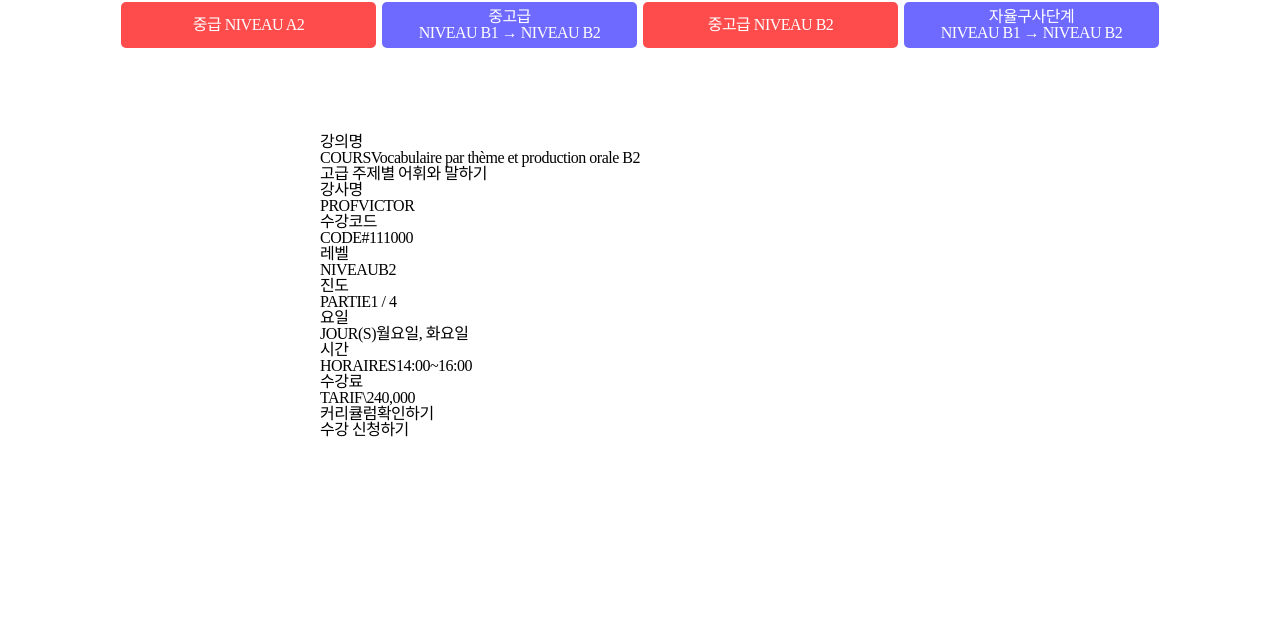
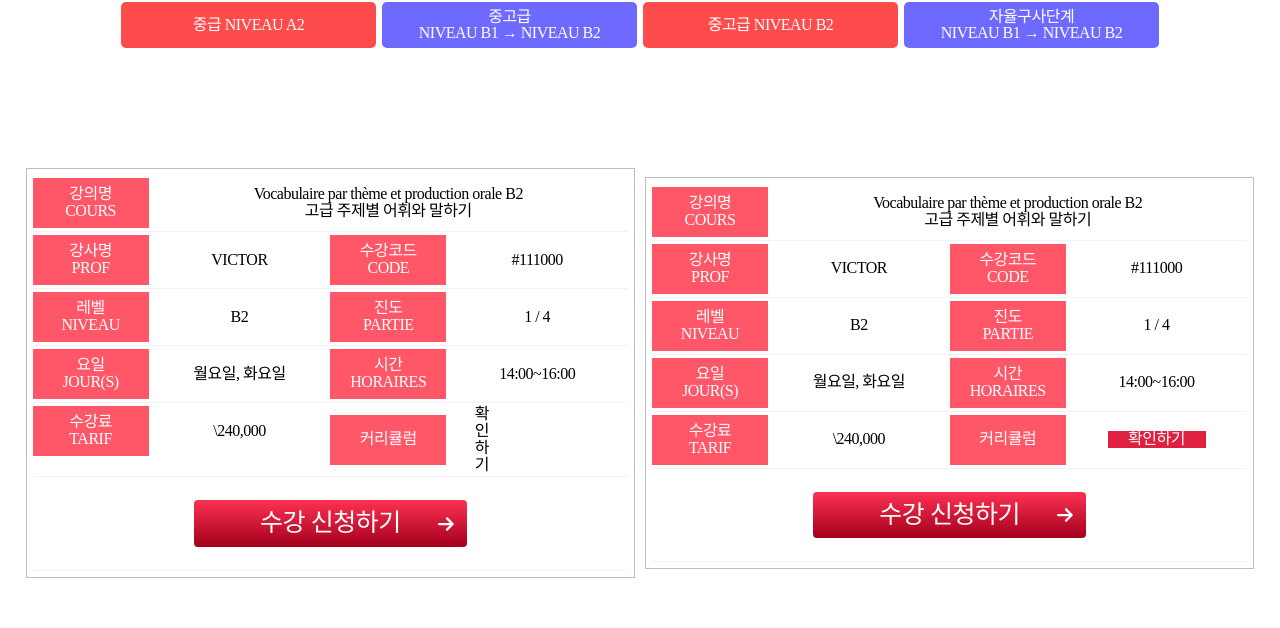
Before and after one commit to hongduck710/alliance, a React (Vite) app: page /center-class in a window 1280 px wide. Shown: the part 1856-2484 px from the top of the page. Built offline with nearby package versions, Linux system fonts and the light colour scheme; a web font is replaced by a local one.

Commit message:
수업리스트 마무리

```diff
--- a/src/App.jsx
+++ b/src/App.jsx
@@ -306,7 +306,35 @@ text-align:center; border-radius:50%;
   .center-classes .class-tab:first-child label:nth-child(even){background-color:#FE4C4C;}
   .center-classes .class-tab:nth-child(2) label:nth-child(odd){background-color:#FE4C4C;}
 
+.currculums{display:flex;gap:55px 30px; margin-top:120px;}
+.currculums ul.curriculum{width:50%; margin:auto;border:1px solid #BCBCBC;
+  display: flex; flex-wrap: wrap;  padding:6px;}
+.currculums ul.curriculum li span{background-color:#FF5768;
+color:#fff; padding:5px 0; text-align:center; max-width:116px; width:100%;
+min-height:50px; align-content:center;}
 
+.currculums ul.curriculum li span,
+.currculums ul.curriculum li strong,
+.currculums ul.curriculum li a{display:inline-block; vertical-align:middle; text-align:center; font-size:19px;line-height: 1.05;}
+.currculums ul.curriculum li.register-class a{width:100%;}
+
+.currculums ul.curriculum li strong,
+.currculums ul.curriculum li a,
+.currculums ul.curriculum li.curriculum-detail button{width:calc(100% - 116px);}
+
+.currculums ul.curriculum li{width:50%;border-bottom:1px solid #F1F1F1;
+  padding: 3px 0;}
+.currculums ul.curriculum li.class-name,
+.currculums ul.curriculum li.register-class{width:100%;}
+.currculums ul.curriculum li.register-class{padding:23px 0;text-align: center;}
+.currculums ul.curriculum li.register-class a{color:#fff; background:#A2001B;
+  background:linear-gradient(to bottom, #FE3153,#A2001B); padding : 10px 0;
+max-width:273px; margin:auto; font-size:25px; border-radius:4px; position:relative;}
+.currculums ul.curriculum li.register-class a svg{font-size:18px;
+position:absolute; top:50%; transform:translateY(-50%); right:13px;}
+
+.currculums ul.curriculum li.curriculum-detail a{background-color:#DF2040; color:#fff;
+max-width:98px; width:100%; margin:auto;}
     @media (max-width:1510px) {
       .main-cards ul{gap:20px;}
     }
@@ -344,6 +372,11 @@ text-align:center; border-radius:50%;
       footer.footer-bottom section ul{gap:20px; }
       footer.footer-bottom section address{text-align:center;}
 
+      .currculums{padding:0 2%; gap:10px;}
+      .currculums ul.curriculum li span,
+      .currculums ul.curriculum li strong,
+      .currculums ul.curriculum li a{font-size:16px;}
+
     }
     @media (max-width:1200px) {
       .main-cards ul{gap:10px;}
@@ -377,6 +410,15 @@ text-align:center; border-radius:50%;
       footer.footer-bottom section ul li a{font-size:14px;}
       footer.footer-bottom section address{width:100%;}
       footer.footer-bottom section ul{ margin:5px auto 0 auto;}
+
+
+      .currculums ul.curriculum li span{max-width:90px;}
+      .currculums ul.curriculum li strong, .currculums ul.curriculum li a{
+        width: calc(100% - 90px);
+      }
+      .currculums ul.curriculum li span,
+      .currculums ul.curriculum li strong,
+      .currculums ul.curriculum li a{font-size:14px;}
     }
 
     @media (max-width:768px){
@@ -407,10 +449,27 @@ text-align:center; border-radius:50%;
 
       footer.footer-bottom section address{margin:0 auto; }
 
+      .currculums{flex-wrap:wrap;}
+      .currculums ul.curriculum{width:100%;}
+      .currculums ul.curriculum li span,
+      .currculums ul.curriculum li strong,
+      .currculums ul.curriculum li a{font-size:19px;}
+
+      .currculums ul.curriculum li span{max-width:116px;}
+      .currculums ul.curriculum li strong,
+      .currculums ul.curriculum li a{width:calc(100% - 116px);}
     }
     @media (max-width:600px){
       footer.footer-bottom section address,
       footer.footer-bottom section ul li a{font-size: 14px;}
+
+      .currculums ul.curriculum li span,
+      .currculums ul.curriculum li strong,
+      .currculums ul.curriculum li a{font-size:16px;}
+
+      .currculums ul.curriculum li span{max-width:90px;}
+      .currculums ul.curriculum li strong,
+      .currculums ul.curriculum li a{width:calc(100% - 90px);}
 
     }
     @media (max-width:550px){
@@ -438,6 +497,13 @@ text-align:center; border-radius:50%;
       .class-schedules ul li a h3 svg{padding-right:30px; font-size:65px;}
 
 
+      .currculums ul.curriculum li span,
+      .currculums ul.curriculum li strong,
+      .currculums ul.curriculum li a{font-size:14px;}
+
+      .currculums ul.curriculum li span{max-width:80px;}
+      .currculums ul.curriculum li strong,
+      .currculums ul.curriculum li a{width:calc(100% - 80px);}
     }
     @media (max-width:320px){
 
--- a/src/components/CenterClasses.jsx
+++ b/src/components/CenterClasses.jsx
@@ -22,20 +22,7 @@ const CenterClasses = () => {
                 <label htmlFor="tab8">자율구사단계<br/>NIVEAU B1 → NIVEAU B2</label>
             </div>
 
-            <ul className="class-info">
-                <li><span>강의명<br/>COURS</span>Vocabulaire par thème et production orale B2
-                    <br/>고급 주제별 어휘와 말하기
-                </li>
-                <li><span>강사명<br/>PROF</span>VICTOR</li>
-                <li><span>수강코드<br/>CODE</span>#111000</li>
-                <li><span>레벨<br/>NIVEAU</span>B2</li>
-                <li><span>진도<br/>PARTIE</span>1 / 4</li>
-                <li><span>요일<br/>JOUR(S)</span>월요일, 화요일</li>
-                <li><span>시간<br/>HORAIRES</span>14:00~16:00</li>
-                <li><span>수강료<br/>TARIF</span>\240,000</li>
-                <li><span>커리큘럼</span><a href="">확인하기</a></li>
-                <li><a href="">수강 신청하기</a></li>
-            </ul>
+
         </div>
     )
 }
--- /dev/null
+++ b/src/components/Curriculums.jsx
@@ -0,0 +1,39 @@
+import { FontAwesomeIcon } from "@fortawesome/react-fontawesome";
+import { faArrowRight } from"@fortawesome/free-solid-svg-icons";
+
+const Curriculums = () => {
+    return (
+        <div className="currculums">
+            <ul className="curriculum">
+                <li className="class-name"><span>강의명<br/>COURS</span><strong>Vocabulaire par thème et production orale B2
+                    <br/>고급 주제별 어휘와 말하기</strong>
+                </li>
+                <li><span>강사명<br/>PROF</span><strong>VICTOR</strong></li>
+                <li><span>수강코드<br/>CODE</span><strong>#111000</strong></li>
+                <li><span>레벨<br/>NIVEAU</span><strong>B2</strong></li>
+                <li><span>진도<br/>PARTIE</span><strong>1 / 4</strong></li>
+                <li><span>요일<br/>JOUR(S)</span><strong>월요일, 화요일</strong></li>
+                <li><span>시간<br/>HORAIRES</span><strong>14:00~16:00</strong></li>
+                <li><span>수강료<br/>TARIF</span><strong>\240,000</strong></li>
+                <li><span>커리큘럼</span><button><a href="">확인하기</a></button></li>
+                <li className="register-class"><a href="">수강 신청하기<FontAwesomeIcon icon={faArrowRight}/></a></li>
+            </ul>
+            <ul className="curriculum">
+                <li className="class-name"><span>강의명<br/>COURS</span><strong>Vocabulaire par thème et production orale B2
+                    <br/>고급 주제별 어휘와 말하기</strong>
+                </li>
+                <li><span>강사명<br/>PROF</span><strong>VICTOR</strong></li>
+                <li><span>수강코드<br/>CODE</span><strong>#111000</strong></li>
+                <li><span>레벨<br/>NIVEAU</span><strong>B2</strong></li>
+                <li><span>진도<br/>PARTIE</span><strong>1 / 4</strong></li>
+                <li><span>요일<br/>JOUR(S)</span><strong>월요일, 화요일</strong></li>
+                <li><span>시간<br/>HORAIRES</span><strong>14:00~16:00</strong></li>
+                <li><span>수강료<br/>TARIF</span><strong>\240,000</strong></li>
+                <li className="curriculum-detail"><span>커리큘럼</span><button><a href="">확인하기</a></button></li>
+                <li className="register-class"><a href="">수강 신청하기<FontAwesomeIcon icon={faArrowRight}/></a></li>
+            </ul>
+        </div>
+    )
+}
+
+export default Curriculums;
--- a/src/pages/CenterClass.jsx
+++ b/src/pages/CenterClass.jsx
@@ -3,6 +3,7 @@ import Calendar from "../components/Calendar";
 import ClassInfo from "../components/ClassInfo";
 import LevelsNotice from "../components/LevelsNotice";
 import CenterClasses from "../components/CenterClasses";
+import Curriculums from "../components/Curriculums";
 
 const CenterClass = () => {
 
@@ -16,6 +17,7 @@ const CenterClass = () => {
             </div>
             <LevelsNotice />
             <CenterClasses />
+            <Curriculums />
         </section>
     );
 }
```
